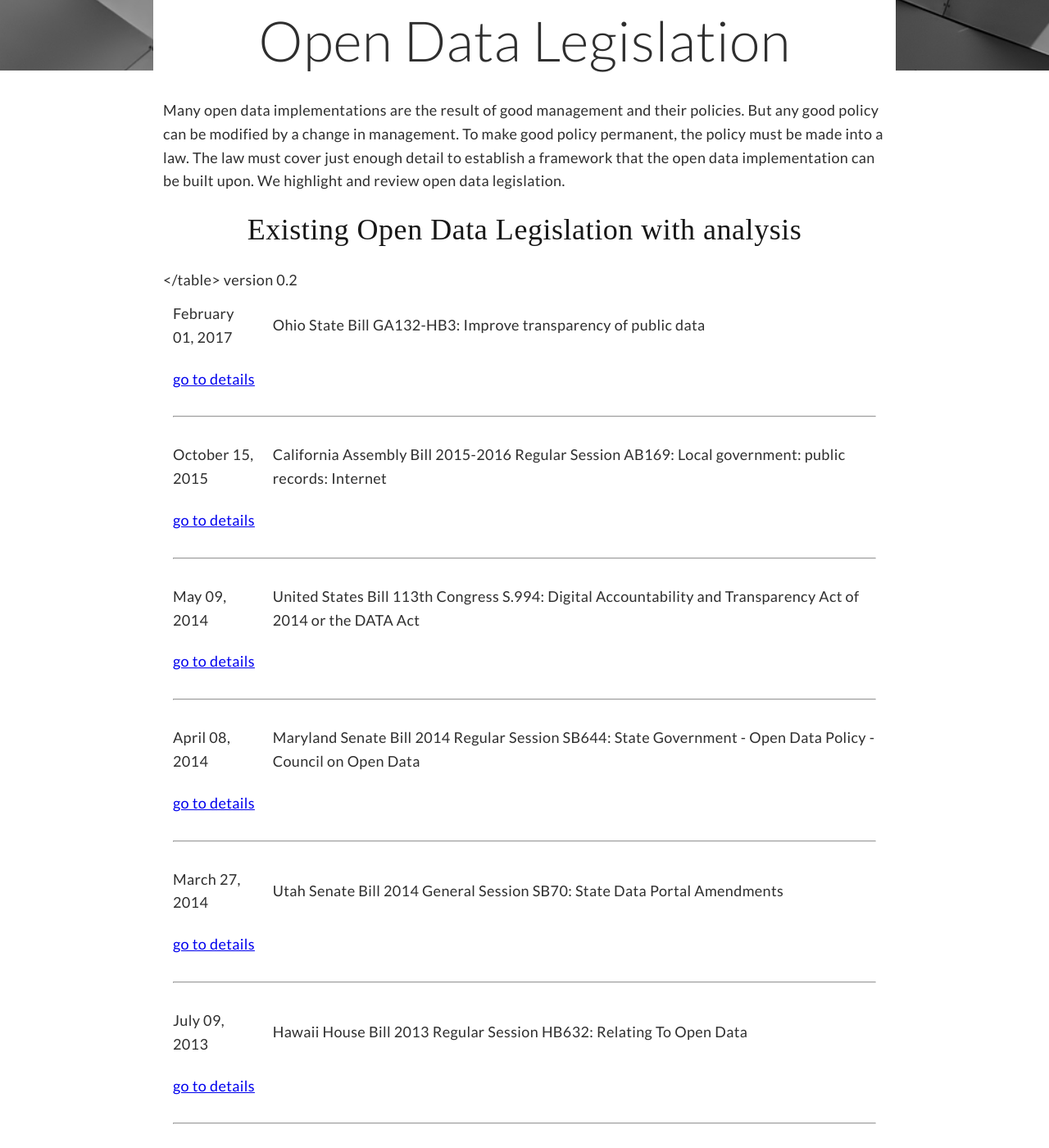
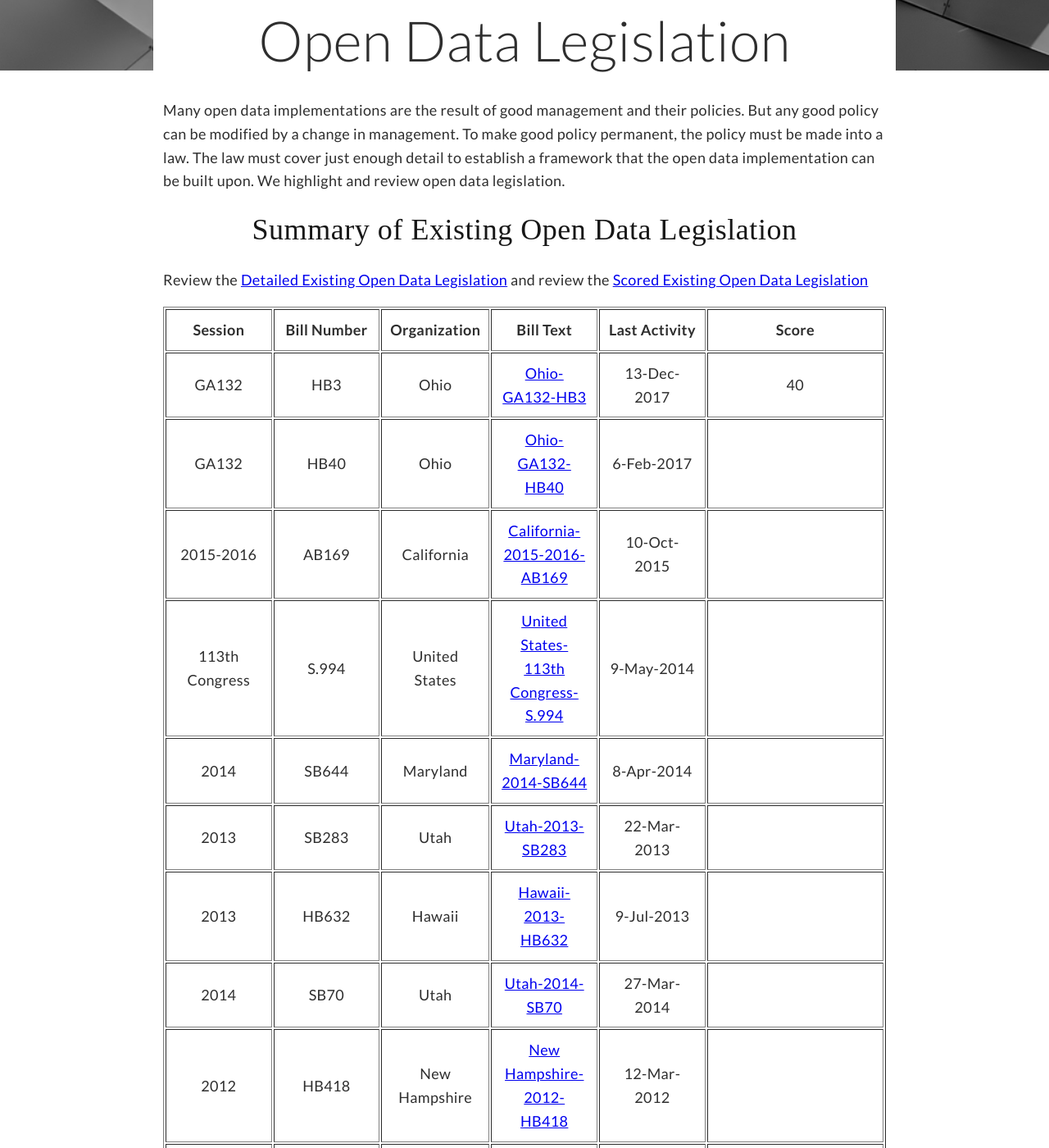
Before and after one commit to opendatainitiative/opendatainitiative.github.io, a Jekyll site: the page built from legislation.md, in a window 1280 px wide and 1400 px high, scrolled down 192 px. Shown: the whole window at 82% size. Built offline with Jekyll 4.4.1, drawn with Linux system fonts in a browser that asks for light colours; some of the changed text lies outside the part shown.

Commit message:
push opendatalegislation project 0.3 branch data style changes

```diff
--- /dev/null
+++ b/_data/alpha-legislation.csv
@@ -0,0 +1,11 @@
+session,bill-number,title,organization,bill-text,source,sponsors,past-legislation,related-legislation,introduced,last-activity,comments,review,score,public-default,tech-standards,accounting-standards,metadata-standards,annual-report,bi-annual-meetings,incentives,passed-house,passed-senate,signed-law
+GA132,HB3,Improve transparency of public data,Ohio,/assets/doc/2017-02-01-ohio-ga132-hr3.pdf,https://openstates.org/oh/bills/132/HB3/,[Rep. Mike Duffey](https://openstates.org/oh/legislators/OHL000054/mike-duffey/) and [Rep. Christina Hagan](https://openstates.org/oh/legislators/OHL000134/christina-hagan/),[GA130-HB321](https://openstates.org/oh/bills/130/HB321/); [GA130-HB323](https://openstates.org/oh/bills/130/HB323/);,[GA132-HB40](https://openstates.org/oh/bills/132/HB40/),1-Feb-2017,13-Dec-2017,Passed House Finance Committee Vote,,40,10,,,,10,10,10,0,0,0
+GA132,HB40,Establish State Government Expenditure Database,Ohio,https://openstates.org/oh/bills/132/HB%2040/documents/OHD00020268/,https://openstates.org/oh/bills/132/HB40/,,[GA130-HB321](https://openstates.org/oh/bills/130/HB321/); [GA130-HB323](https://openstates.org/oh/bills/130/HB323/);,[GA132-HB3]https://openstates.org/oh/bills/132/HB3/),6-Feb-2017,6-Feb-2017,Introduced,{{ site.post.2017-02-01-ohio }},,,,,,,,,,,
+2015-2016,AB169,Local government: public records: Internet,California,http://leginfo.legislature.ca.gov/faces/billNavClient.xhtml?bill_id=201520160AB169,https://openstates.org/ca/bills/20152016/AB169,[Rep. Brian Maienschein](https://openstates.org/ca/legislators/CAL000385/brian-maienschein/),,,"Jan 22, 2015",10-Oct-2015,signed into law,,,,,,,,,,,,
+113th Congress,S.994,Digital Accountability and Transparency Act of 2014 or the DATA Act,United States,https://www.congress.gov/bill/113th-congress/senate-bill/994),https://www.congress.gov/bill/113th-congress/senate-bill/994),[Sen. Mark Warner](https://www.congress.gov/member/mark-warner/W000805),,,21-May-2013,9-May-2014,signed into law,,,,,,,,,,,,
+2014,SB644,State Government - Open Data Policy - Council on Open Data,Maryland,/assets/doc/2014-04-08-maryland-sb0644.pdf,https://openstates.org/oh/bills/132/HB3/,[Rep. William C Ferguson IV](https://openstates.org/md/legislators/MDL000379/william-c-ferguson-iv/),,,,8-Apr-2014,Signed into law,,,,,,,,,,,,
+2013,SB283,Availability of Public Information Amendments,Utah,/assets/doc/2013-03-22-utah-sb0283.pdf,https://openstates.org/ut/bills/2013/SB283/,,,,,22-Mar-2013,Signed into law,,,,,,,,,,,,
+2013,HB632,Relating To Open Data,Hawaii,/assets/doc/2013-07-09-hawaii-HB632.pdf,https://openstates.org/hi/bills/2013%20Regular%20Session/HB632/,"[Rep. Clift Tsuji](https://openstates.org/hi/legislators/HIL000072/clift-tsuji/), [Rep. Ken Ito](https://openstates.org/hi/legislators/HIL000045/ken-ito/), [Rep. Marcus R. Oshiro](https://openstates.org/hi/legislators/HIL000061/marcus-r-oshiro/), [Rep. Calvin K.Y. Say](https://openstates.org/hi/legislators/HIL000066/calvin-ky-say/), and [Gregg Takayama](https://openstates.org/hi/legislators/HIL000126/gregg-takayama/)",,,,9-Jul-2013,Signed into law,,,,,,,,,,,,
+2014,SB70,State Data Portal Amendments,Utah,/assets/doc/2014-03-27-utah-sb0070.pdf,https://openstates.org/ut/bills/2014/SB70/,[Rep. Deidre M. Henderson](https://openstates.org/ut/legislators/UTL000117/deidre-m-henderson/),,,,27-Mar-2014,Signed into law,,,,,,,,,,,,
+2012,HB418,Relative to the use of open source software and open data formats by state agencies and relative to the adoption of a statewide information policy regarding open government data standards,New Hampshire,http://www.gencourt.state.nh.us/legislation/2012/HB0418.html,https://openstates.org/nh/bills/2012/HB418/,"[Rep. Calvin D. Pratt](https://openstates.org/nh/legislators/NHL000300/calvin-d-pratt/), [Rep. George A Lambert](https://openstates.org/nh/legislators/NHL000209/george-a-lambert/)",,,,12-Mar-2012,Signed into law,,,,,,,,,,,,
+98th,HB1040,Open Operating Standards Act,Illinois,http://ilga.gov/legislation/fulltext.asp?DocName=09800HB1040enr&GA=98&SessionId=85&DocTypeId=HB&LegID=71487&DocNum=1040&GAID=12&Session=&print=true,https://openstates.org/il/bills/98th/HB1040/,[Rep. Michaell W. Tryon](https://openstates.org/il/legislators/ILL000169/michael-w-tryon/) and [Rep. Pamela J. Althoff](https://openstates.org/il/legislators/ILL000001/pamela-j-althoff/),,,,7-Mar-2014,Signed into law,,,,,,,,,,,,
--- a/legislation.md
+++ b/legislation.md
@@ -12,19 +12,24 @@ Many open data implementations are the result of good management and their polic
   * [Open data legislation implementation](/open-data-legislation-implementation)
 -->
 
-## Existing Open Data Legislation with analysis
-<table cellpadding="10">
-    {% for post in site.categories.legislation %}
-      <tr>
-            <td>{{ post.date | date: '%B %d, %Y' }}</td>
-            <td>{{ post.title }}</td>
-      <tr>
-            <td colspan="2"><a href="{{ site.baseurl }}{{ post.url }}">go to details</a></td>
-      </tr>
-      <tr>
-            <td colspan="2"><hr></td>
-      </tr>
-    {% endfor %}
-</table>
-
-    version 0.2
+## Summary of Existing Open Data Legislation
+Review the <a target="_blank" href="/detailed-legislation">Detailed Existing Open Data Legislation</a> and review the <a target="_blank" href="/scored-legislation">Scored Existing Open Data Legislation</a>
+<table cellpadding="10" border="1">
+	<tr>
+		<th>Session</th>
+		<th>Bill Number</th>
+		<th>Organization</th>
+		<th>Bill Text</th>
+		<th>Last Activity</th>
+		<th>Score</th>
+	</tr>
+{% for Name in site.data.alpha-legislation %}
+  <tr>
+  	<td width="15%" align="center">{{ Name.session }}</td>
+  	<td width="15%" align="center">{{ Name.bill-number }}</td>
+  	<td width="15%" align="center">{{ Name.organization }}</td>
+  	<td width="15%" align="center"><a target="_blank" href="{{ Name.bill-text }}">{{ Name.organization }}-{{ Name.session }}-{{ Name.bill-number }}</a></td>
+  	<td width="15%" align="center">{{ Name.last-activity }}</td>
+  	<td width="25%" align="center">{{ Name.score }}</td>
+  </tr>
+{% endfor %}
```
Also changed, not shown: detailed-legislation.md (added, +42 -0 lines), scored-legislation.md (added, +46 -0 lines).
